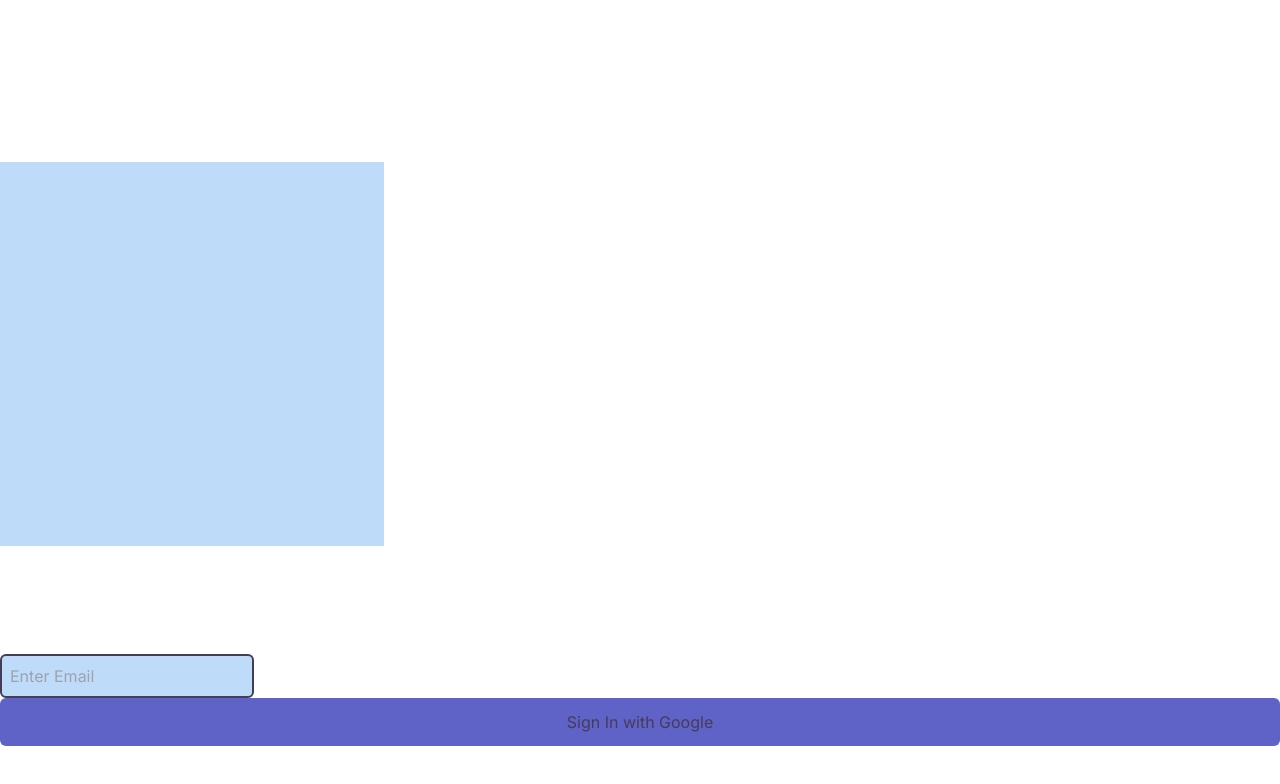
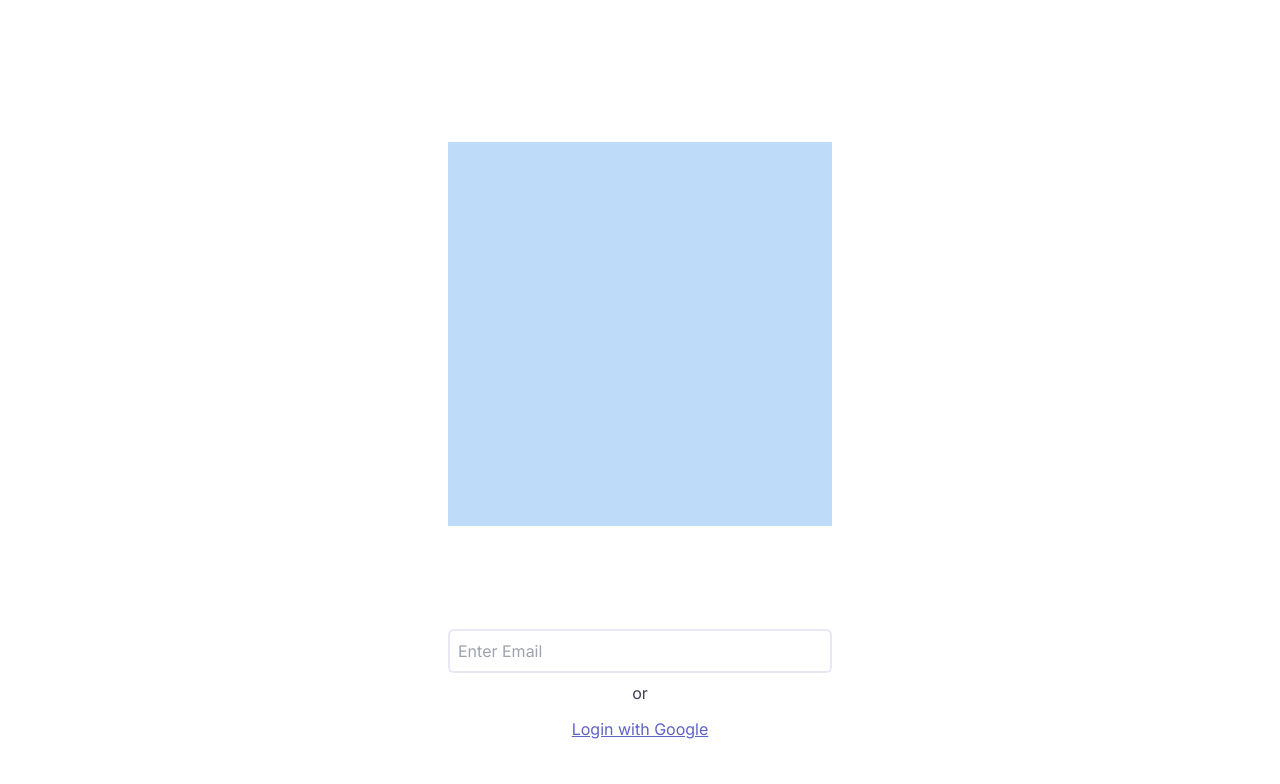
Before and after one commit to devhausleipzigacademy/camp8-final-project, a Next.js app: page /auth/signIn in a window 1280 px wide. Shown: the top 784 px of the page. Built offline with nearby package versions, Linux system fonts and the light colour scheme; no server answers.

Commit message:
design done

```diff
--- a/src/pages/auth/signIn.tsx
+++ b/src/pages/auth/signIn.tsx
@@ -19,29 +19,32 @@
 	}
 
 	return (
-    <div className="h-screen flex flex-col justify-around items-centers">
+		<div className="h-screen flex flex-col justify-around items-center">
 			<div></div>
 			<div className="w-96 aspect-square bg-secondary-default"></div>
 			<div className="flex flex-col justify-around">
 				<form onSubmit={handleSubmit}>
 					<input
 						type="text"
-            className="bg-secondary-default p-2 rounded-md border-2"
+						className=" w-96 p-2 m-2 ml-22 rounded-md border-2 border-primary-transparent focus:outline-primary-default-Solid"
 						placeholder="Enter Email"
 						onChange={(e) => setEmail(e.target.value)}
 					/>
+
 					{emailCheck.test(email) && (
-            <button className="text-text-white p-2 rounded-md bg-primary-default-Solid">
+						<button className="text-text-white p-2 h-7 rounded-md bg-primary-default-Solid">
 							Send Link to email
 						</button>
 					)}
 				</form>
-        <button
-          className="bg-primary-default-Solid p-3 rounded-md"
+				<span className="text-center">or</span>
+				<a
+					href="#"
+					className="p-3 rounded-md text-center text-primary-default-Solid underline"
 					onClick={handleSignInGoogle}
 				>
-          Sign In with Google
-        </button>
+					Login with Google
+				</a>
 			</div>
 		</div>
 	);
```
Lines whose indentation alone changed are shown as unchanged.
